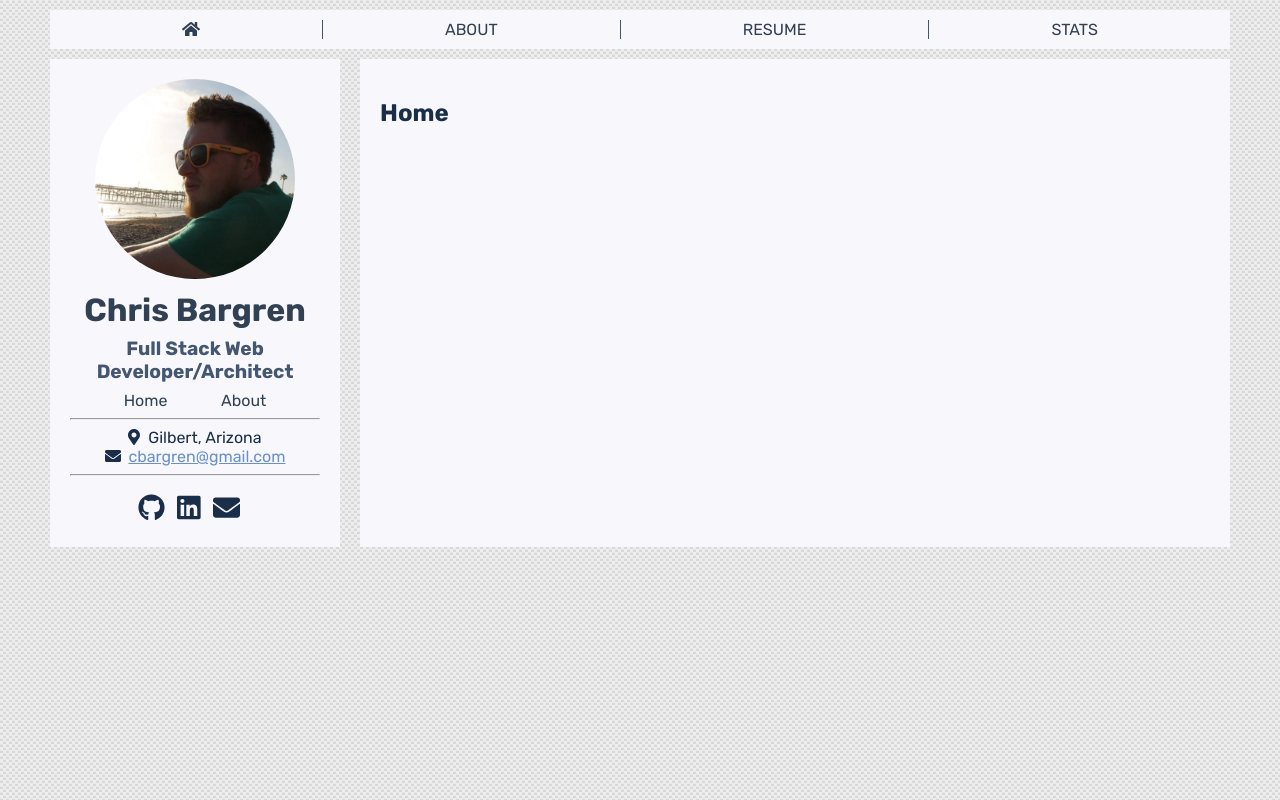
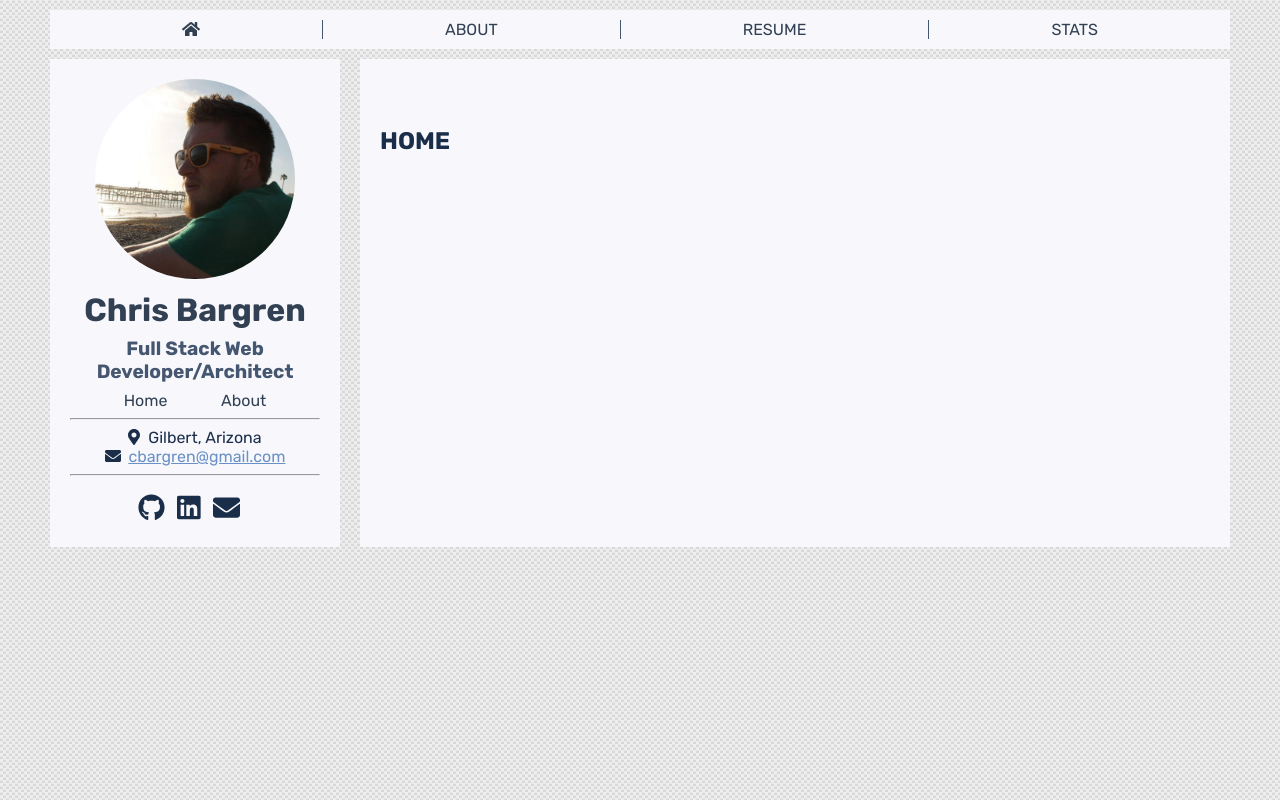
Before and after one commit to cbargren/website, a React (Create React App) app: page / in a window 1280 px wide. Built offline with nearby package versions, Linux system fonts and the light colour scheme.

Commit message:
Title component - to be improved

```diff
--- /dev/null
+++ b/src/components/Title/index.js
@@ -0,0 +1,7 @@
+import styled from 'styled-components';
+
+export default styled.div`
+  padding: 2em 0 1em;
+  font-weight: bold;
+  font-size: 1.5em;
+`;
--- a/src/routes/Home.js
+++ b/src/routes/Home.js
@@ -1,7 +1,9 @@
 import React from 'react';
+
+import Title from '../components/Title';
 
 export default () => (
   <div>
-    <h2>Home</h2>
+    <Title>HOME</Title>
   </div>
 );
```
